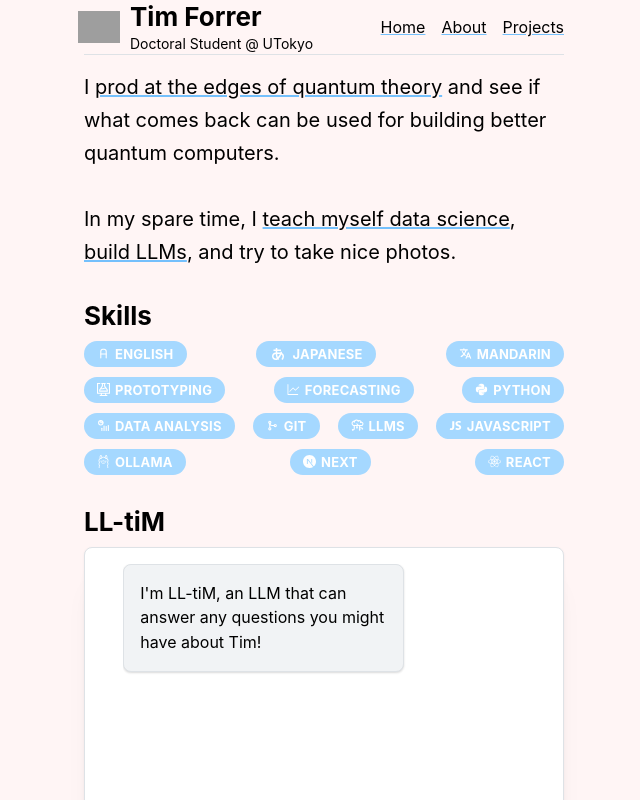
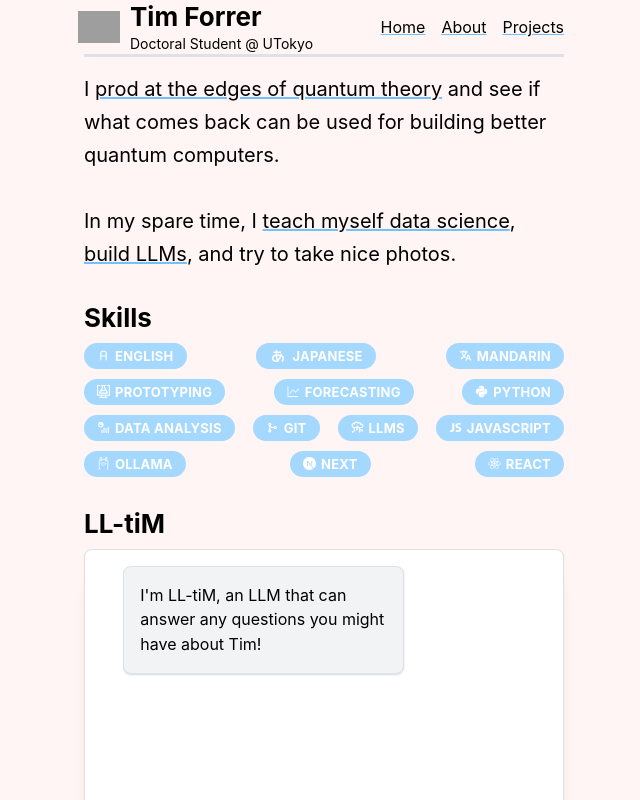
Before and after one commit to tim-forrer/website, a Next.js app: page / in a window 1280 px wide. Shown: the top 800 px of the page, without its empty margins (316-956 px from the left). Built offline with nearby package versions, Linux system fonts and the light colour scheme; grey boxes are pictures that could not be loaded.

Commit message:
thicken bottom border

```diff
--- a/components/HeaderSimple.module.css
+++ b/components/HeaderSimple.module.css
@@ -1,4 +1,4 @@
 .header {
   margin-bottom: var(--mantine-spacing-md);
-  border-bottom: 1px solid light-dark(var(--mantine-color-gray-3), var(--mantine-color-dark-4));
+  border-bottom: 3px solid light-dark(var(--mantine-color-gray-3), var(--mantine-color-dark-4));
 }
```
